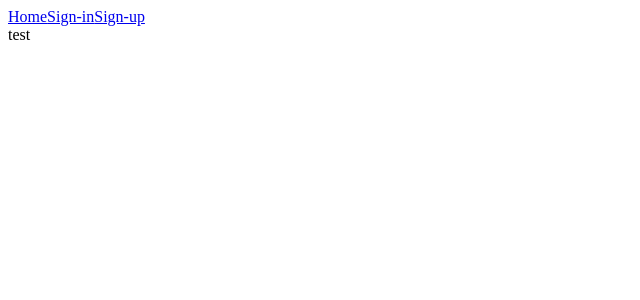
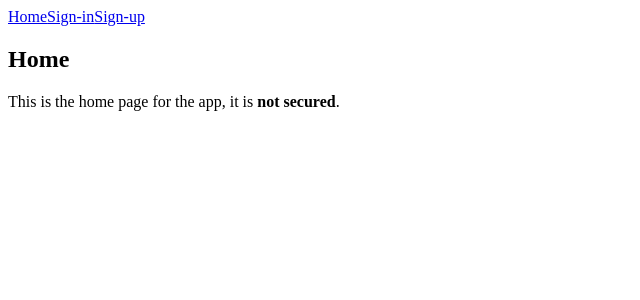
Before and after one commit to brandon-schabel/vue-firebase-auth-boilerplate, a Vue app: page / in a window 1280 px wide. Shown: the top 300 px of the page, without its empty margins (0-640 px from the left). Built offline with nearby package versions, Linux system fonts and the light colour scheme; no server answers; what vuefire would draw is missing.

Commit message:
remove hw component

```diff
--- a/src/components/HelloWorld.vue
+++ /dev/null
@@ -1,20 +0,0 @@
-
-<template>
-  <div>
-    test
-  </div>
-</template>
-
-<script>
-import { db } from '../main'
-export default {
-  name: 'HelloWorld',
-  data () {
-    return {
-      locations: [],
-      name: '',
-      image: ''
-    }
-  },
-}
-</script>
--- a/src/routes/index.js
+++ b/src/routes/index.js
@@ -1,4 +1,3 @@
-import HelloWorld from "../components/HelloWorld"
 import SignIn from "../components/SignIn"
 import CreateName from "../components/CreateName"
 import Home from "../components/Home.vue"
@@ -11,11 +10,6 @@ import Dashboard from "../components/Dashboard.vue"
 // For a the most basic route just set
 // the path & component to load
 export const routes = [
-  {
-    path: "/",
-    name: "HelloWorld",
-    component: HelloWorld
-  },
   {
     path: "/sign-in",
     name: "signIn",
```
